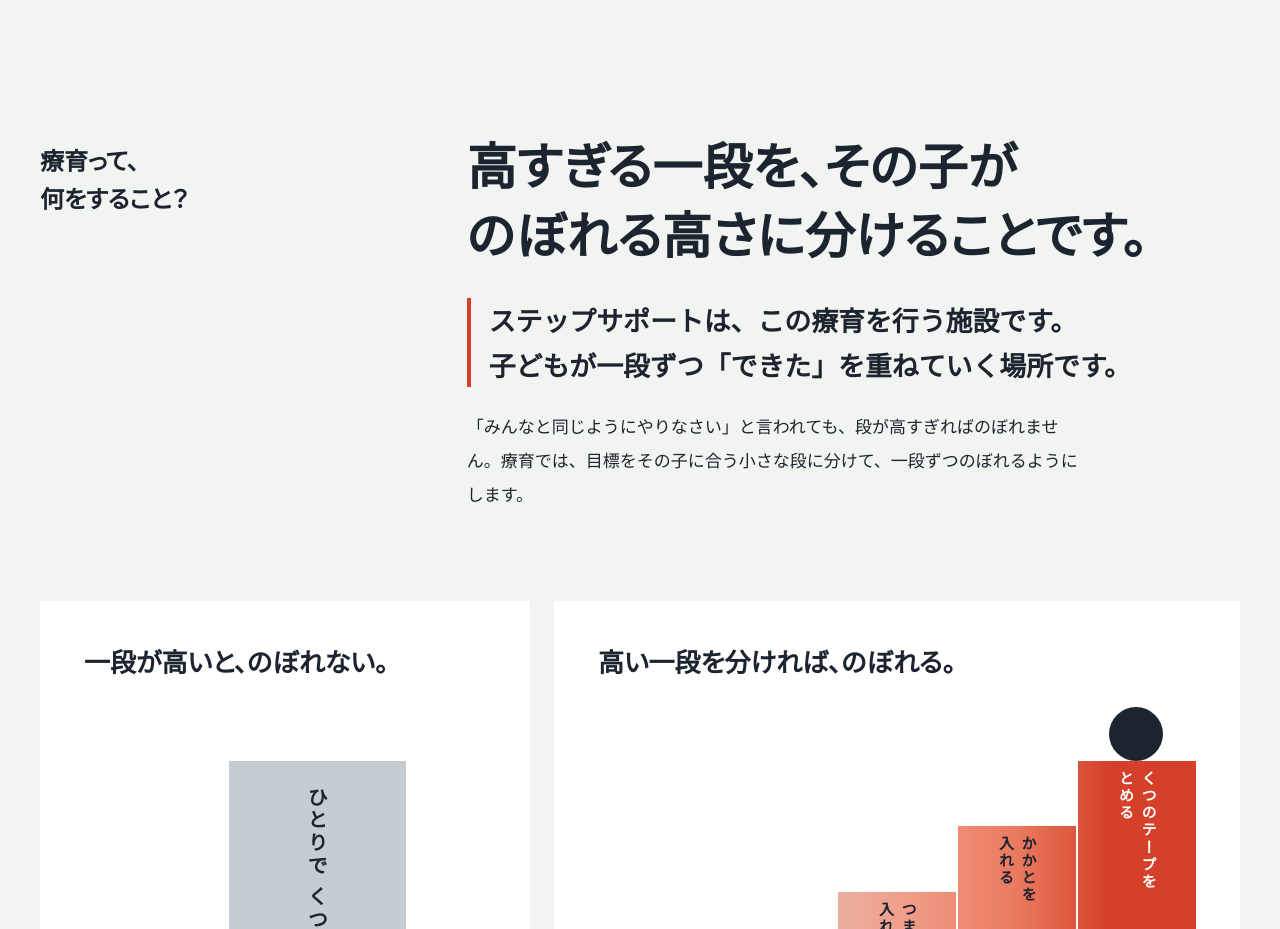
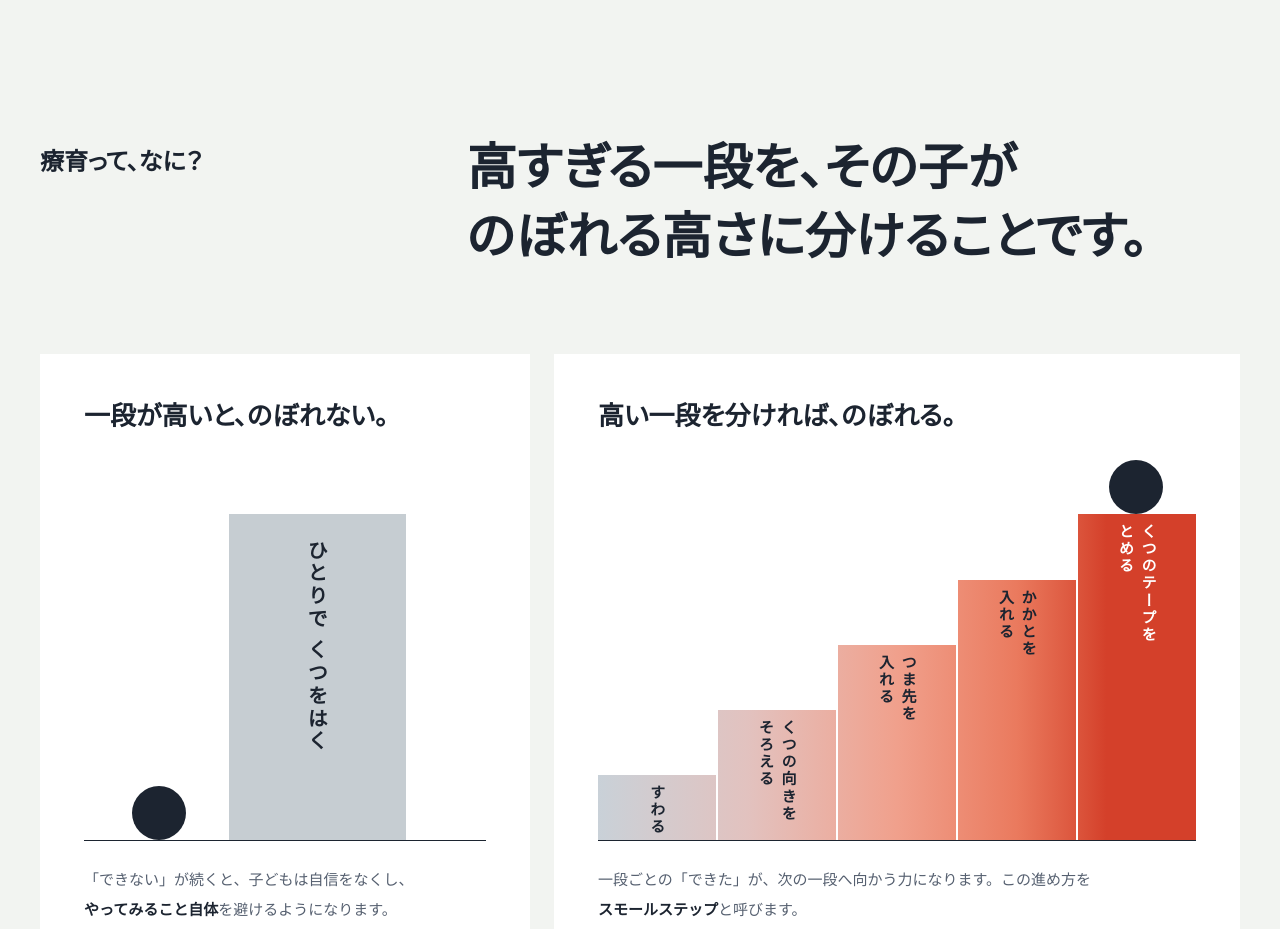
Before and after one commit to tiz1112/stepsupport_official, a plain HTML site: page index.html in a window 1280 px wide. Shown: the part 860-1789 px from the top of the page. Drawn offline with Linux system fonts and the light colour scheme; a web font is replaced by a local one.

Commit message:
2611240513_2ndビジュアル文言修正

```diff
--- a/index.html
+++ b/index.html
@@ -931,11 +931,10 @@ textarea.hp-in{min-height:168px;resize:vertical}
 <section id="home--about" class="hp-sec hp-mist">
 <div class="hp-w">
 <div class="hp-qa">
-<h2 class="hp-q">療育って、<br>何をすること？</h2>
+<h2 class="hp-q">療育って、なに？</h2>
 <div>
 <p class="hp-d hp-a">高すぎる一段を、その子が<span class="hp-nb">のぼれる高さに</span><span class="hp-nb">分けることです。</span></p>
-<p class="hp-a2">ステップサポートは、<span class="hp-nb">この療育を行う施設です。</span><br>子どもが一段ずつ「できた」を<span class="hp-nb">重ねていく場所です。</span></p>
-<p class="hp-body">「みんなと同じようにやりなさい」と言われても、段が高すぎればのぼれません。療育では、目標をその子に合う小さな段に分けて、一段ずつのぼれるようにします。</p>
+
 </div>
 </div>
 
```
